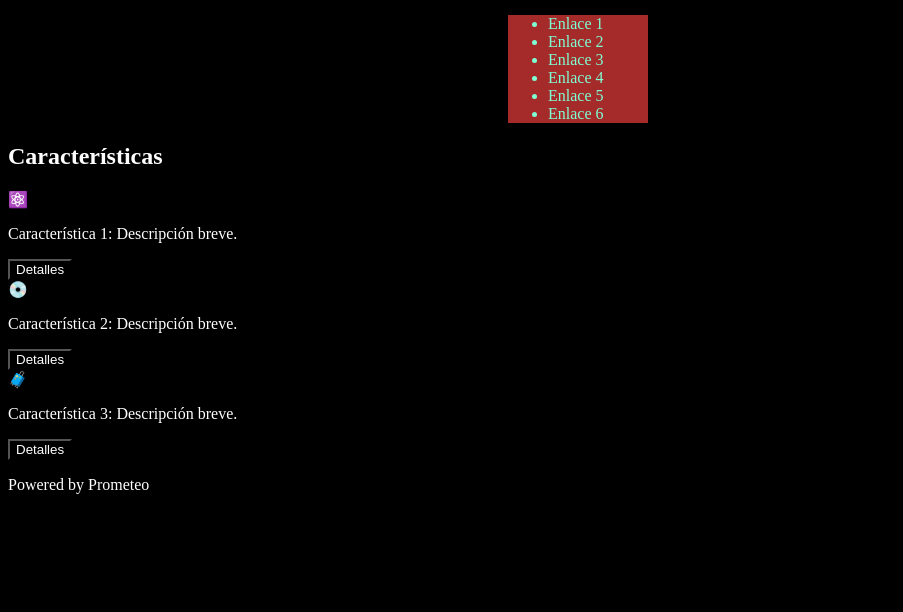
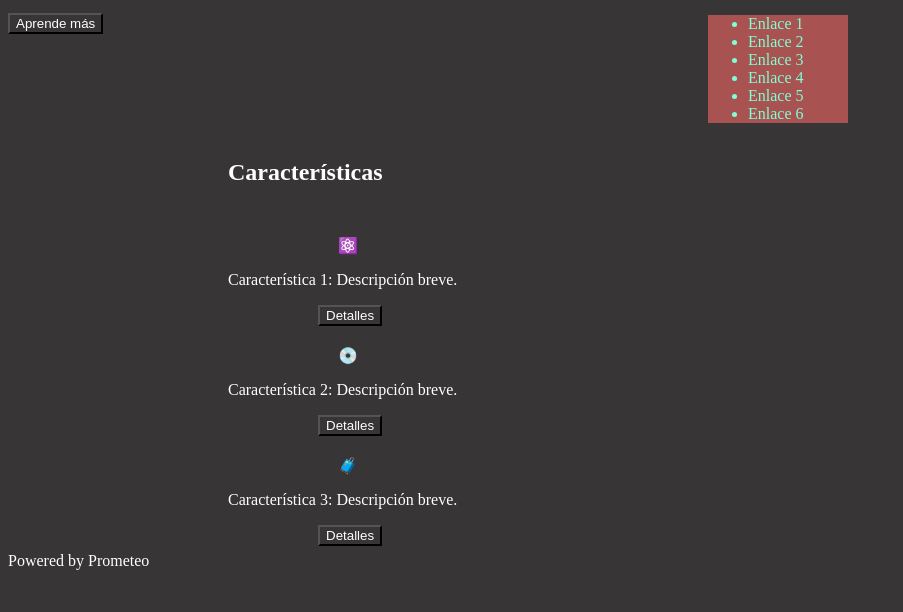
Before and after one commit to RafaFZapico/entrega_posicionamiento, a plain HTML site: page index.html in a window 1280 px wide. Shown: the part 188-800 px from the top of the page, without its empty margins (0-903 px from the left). Drawn offline with Linux system fonts and the light colour scheme.

Commit message:
continuación de estilos
Se añaden más propiedades al CSS.

```diff
--- a/styles.css
+++ b/styles.css
@@ -1,24 +1,63 @@
+:root {
+  --rightmargin: 200px;
+  --leftmargin: 200px;
+  --padding: 20px;
+  --border: 20px;
+  --margin: 10px;
+}
 * {
   color: white;
-  background-color: black;
+  background-color: rgb(55, 53, 53);
 }
 header {
   position: fixed;
   background-color: blue;
-  position: auto;
   padding: 20px;
 }
 .sidebar * {
   color: aquamarine;
-  background-color: brown;
+  background-color: rgb(168, 82, 82);
   width: 100px;
   left: 500px;
 }
-aside > h3 {
+.sidebar > h3 {
   position: relative;
-  left: 500px;
+  left: 700px;
 }
-aside > ul {
+.sidebar > ul {
   position: relative;
-  left: 500px;
+  left: 700px;
 }
+.content {
+  position: relative;
+  top: 100px;
+}
+.features {
+  border-color: ;
+}
+
+.features > h2 {
+  padding: var(--padding);
+  border: var(--border);
+  margin: var(--margin);
+  margin-right: var(--rightmargin);
+  margin-left: var(--leftmargin);
+}
+.feature {
+  box-sizing: content-box;
+  height: 60px;
+  width: 500px;
+  padding: var(--padding);
+  border: var(--border);
+  margin: var(--margin);
+  margin-right: var(--rightmargin);
+  margin-left: var(--leftmargin);
+}
+.feature > span {
+  padding: var(--padding);
+  border: var(--border);
+  margin-left: 90px;
+}
+.feature > button {
+  margin-left: 90px;
+}
```
